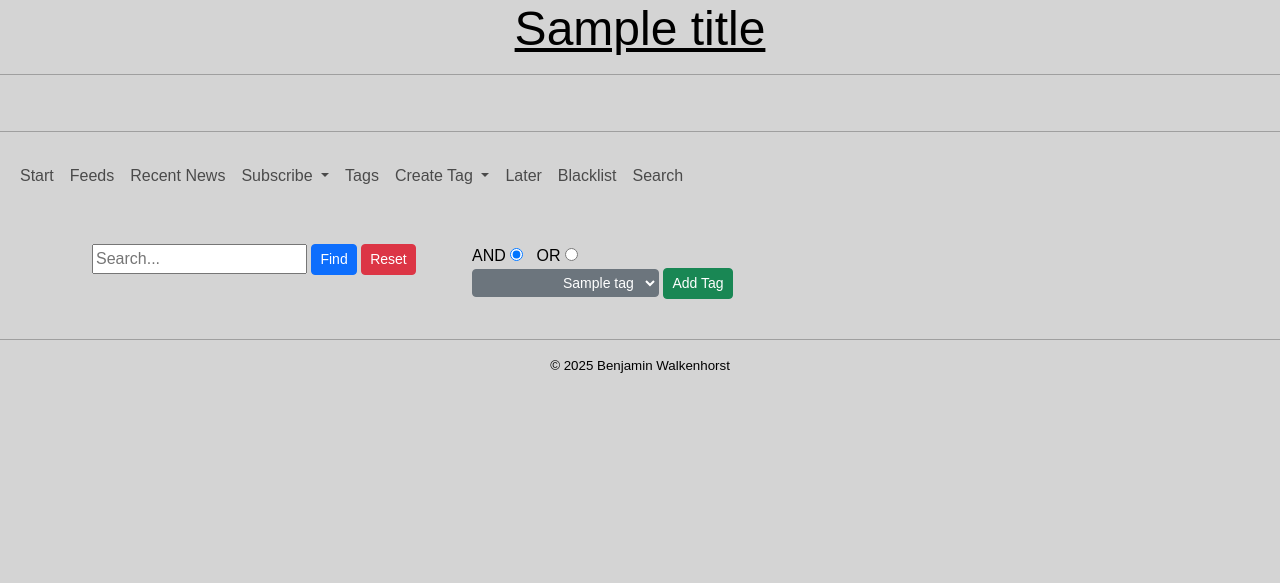
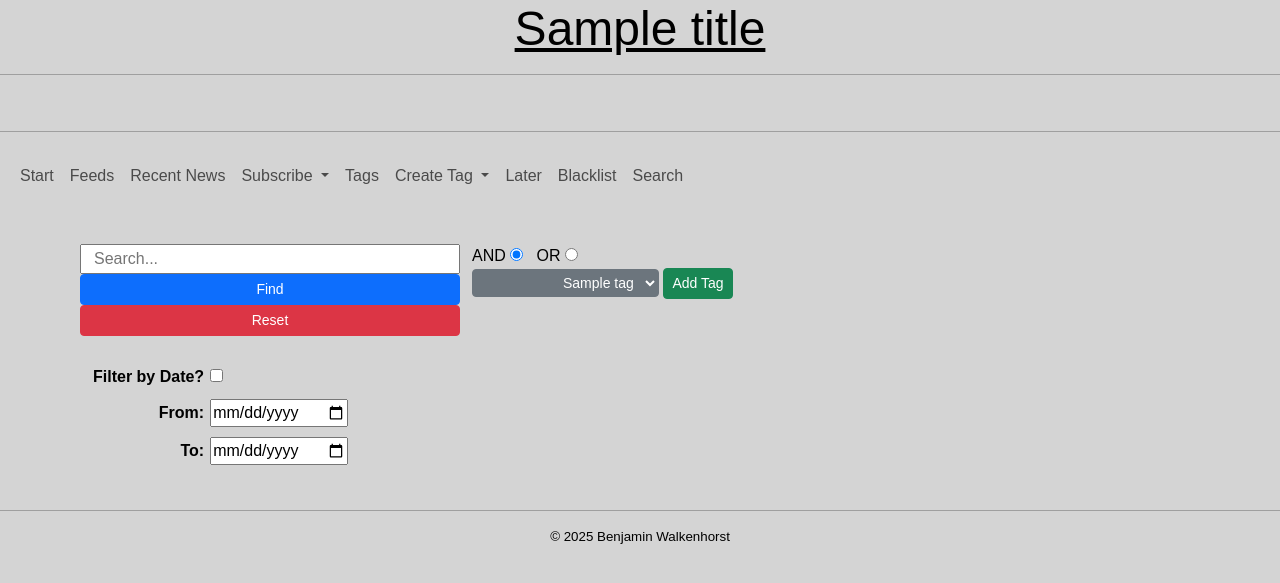
Before and after one commit to blicero/headlines, a Python web app: template web/templates/search.jinja in a window 1280 px wide. Shown: the top 583 px of the page. Run offline with Jinja, Linux system fonts and the light colour scheme; the template is opened without the code that fills it: most values are stand-ins (such as "Sample title", 1, 10 or a date in 2020).

Commit message:
common, web - implement searching by period

```diff
--- a/web/static/interact.js
+++ b/web/static/interact.js
@@ -1,4 +1,4 @@
-// Time-stamp: <2025-12-02 19:29:43 krylon>
+// Time-stamp: <2025-12-04 15:50:37 krylon>
 // -*- mode: javascript; coding: utf-8; -*-
 // Copyright 2015-2020 Benjamin Walkenhorst <krylon@gmx.net>
 //
@@ -869,6 +869,31 @@ function search_do() {
     const url = "/ajax/search"
     const input_id = "#search_text"
     const txt = $(input_id)[0].value
+    const date_p_id = "#search_by_date_p"
+    const date_p = $(date_p_id)[0].checked
+    const by_date = { "from": "", "to": "" }
+
+    if (txt == "") {
+        const msg = "No search text was given"
+        msg_add(msg, 'ERROR')
+        alert(msg)
+        return
+    } else if (date_p) {
+        by_date["from"] = $("#date_from")[0].value
+        by_date["to"] = $("#date_to")[0].value
+
+        if (by_date.from == "" || by_date.to == "") {
+            const msg = "You need to specify a valid period to filter by!"
+            msg_add(msg, 'ERROR')
+            alert(msg)
+            return
+        } else if (by_date.from > by_date.to) {
+            const msg = `Invalid search period: ${by_date.from} -- ${by_date.to}`
+            msg_add(msg, 'ERROR')
+            alert(msg)
+            return
+        }
+    }
 
     const mode = $("#and")[0].checked
     let tags = []
@@ -883,6 +908,8 @@ function search_do() {
             "txt": txt,
             "mode": mode ? "and" : "or",
             "tags": tags.join("/"),
+            "date_p": date_p,
+            "period": `${by_date.from}--${by_date.to}`,
         },
         (res) => {
             if (res.status) {
--- a/web/templates/search.jinja
+++ b/web/templates/search.jinja
@@ -1,5 +1,5 @@
 {# -*- mode: jinja2; coding: utf-8; -*-
-Time-stamp: <2025-12-02 19:15:21 krylon>
+Time-stamp: <2025-12-03 14:08:54 krylon>
 /data/code/python/headlines/web/templates/search.jinja
 created on 29. 11. 2025
 (c) 2025 Benjamin Walkenhorst
@@ -13,6 +13,7 @@ created on 29. 11. 2025
   <div class="container content">
     <div class="row">
       <div class="col">
+        <div class="row">
           <input type="search" placeholder="Search..." id="search_text" />
           <button type="button"
                   class="btn btn-sm btn-primary"
@@ -24,6 +25,42 @@ created on 29. 11. 2025
                   onclick="search_reset();">
                   Reset
           </button>
+        </div>
+
+        <div class="row">
+          &nbsp;
+        </div>
+
+        <div class="row"> {# Filter by date #}
+          <fieldset>
+            <table class="horizontal">
+              <tr>
+                <th>
+                  <label for="search_by_date_p">Filter by Date?</label>
+                </th>
+                <td>
+                  <input type="checkbox" id="search_by_date_p" name="search_by_date_p" />
+                </td>
+              </tr>
+              <tr>
+                <th>
+                  <label for="date_from">From:</label>
+                </th>
+                <td>
+                  <input type="date" name="date_from" id="date_from" />
+                </td>
+              </tr>
+              <tr>
+                <th>
+                  <label for="date_to">To:</label>
+                </th>
+                <td>
+                  <input type="date" name="date_to" id="date_to" />
+                </td>
+              </tr>
+            </table>
+          </fieldset>
+        </div>
       </div>
 
       <div class="col">
@@ -46,10 +83,11 @@ created on 29. 11. 2025
         <button class="btn btn-sm btn-success" onclick="add_tag_to_search_bin();">
           Add Tag
         </button>
-      </div> <!-- col 0 -->
+      </div> <!-- col 1 -->
+
       <div class="col" id="tag_bin">
 
-      </div>
+      </div> <!-- col 2 -->
     </div> <!-- row 0 -->
 
     <div class="row" id="result_bin"> {# Results go here #}
```
Also changed, not shown: common.py (+14 -2 lines), web.py (+28 -3 lines). Lines whose indentation alone changed are shown as unchanged.
